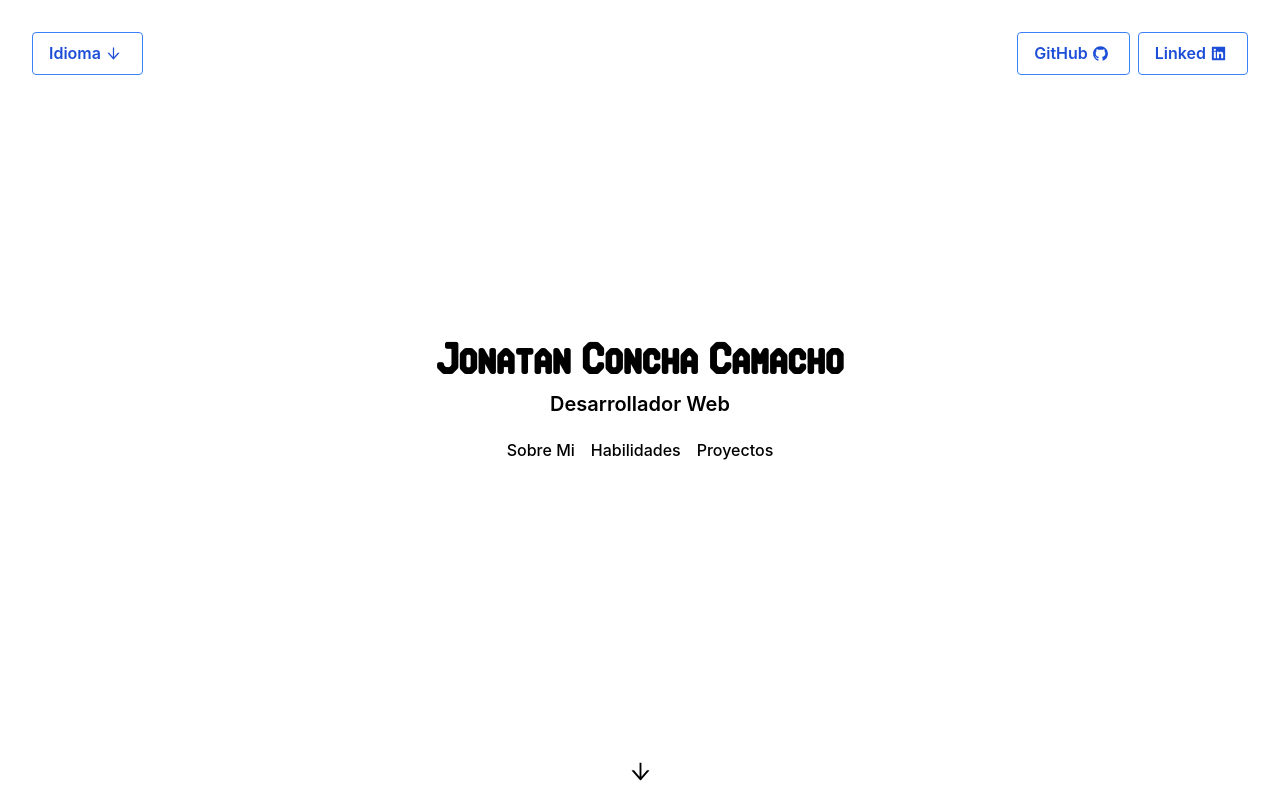
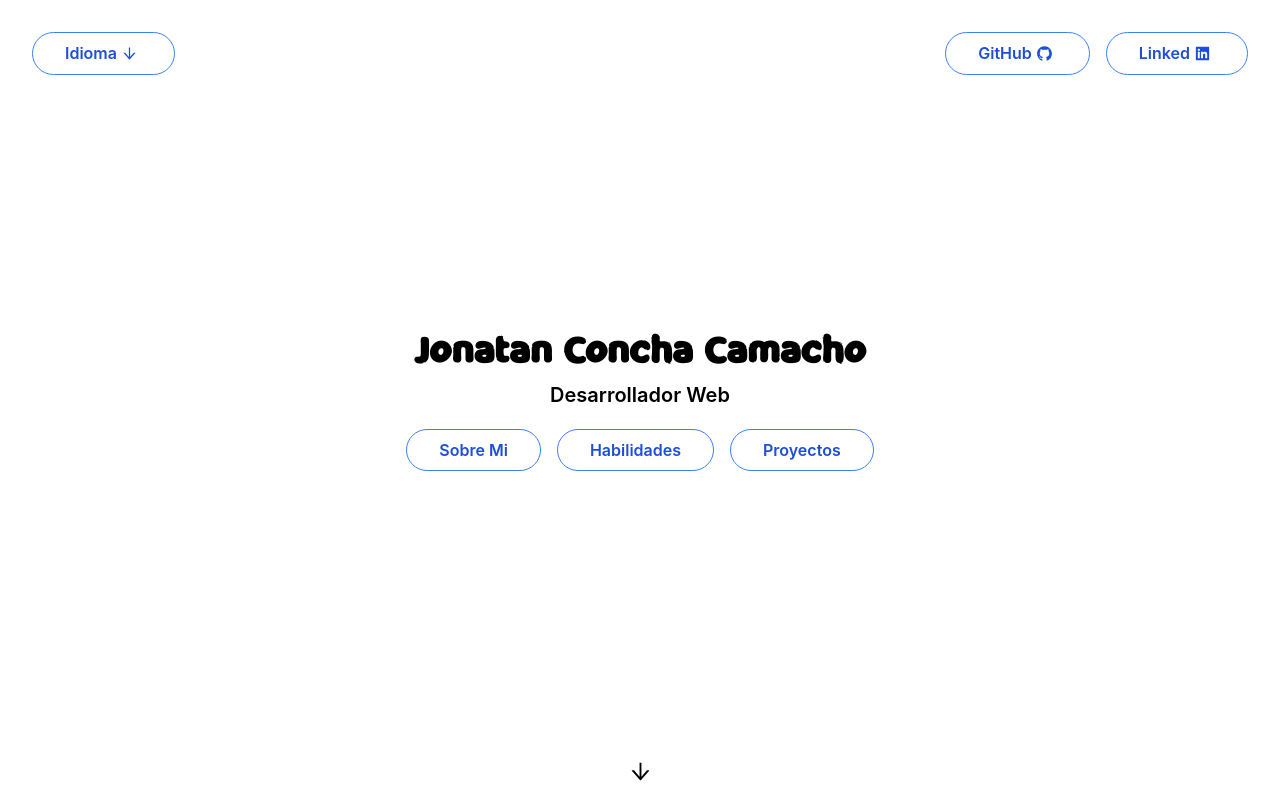
Before and after one commit to Zekret/portafolio, a React (Create React App) app: page / in a window 1280 px wide. Shown: the top 800 px of the page. Built offline with nearby package versions, Linux system fonts and the light colour scheme.

Commit message:
update: button component

```diff
--- a/src/App.css
+++ b/src/App.css
@@ -1,6 +1,6 @@
 
 @font-face {
   font-family: "Comic";
-  src: url("./assets/fonts/makisupa.ttf");
+  src: url("./assets/fonts/MilkyNice-Clean.ttf");
   font-display: swap;
 }
--- a/src/components/Proyects.js
+++ b/src/components/Proyects.js
@@ -17,6 +17,7 @@ import "swiper/css/navigation";
 
 // import required modules
 import { EffectFlip, Pagination, Navigation } from "swiper";
+import Button from './button/Button';
 
 const Proyects = ({ proyects, t }) => {
 
@@ -54,9 +55,11 @@ const Proyects = ({ proyects, t }) => {
                                 label={t("proyects.p.description")}
                             />
                         </div>
-                        <a target="_blank" rel="noreferrer" className='tw-no-underline tw-cursor-pointer tw-bg-transparent hover:tw-bg-blue-500 tw-text-blue-700 tw-font-semibold hover:tw-text-white tw-py-2 tw-px-4 tw-border tw-border-blue-500 hover:tw-border-transparent tw-rounded' href='https://www.tenis-up.cl'>
-                            {t("proyects.p.button")}
-                        </a>
+                        <Button
+                            link
+                            label={t("proyects.p.button")}
+                            href={'https://www.tenis-up.cl'}
+                        />
                     </div>
                 </div>
             </div>
--- a/src/components/Translate.js
+++ b/src/components/Translate.js
@@ -4,7 +4,7 @@ import en from '../assets/translate/en.png'
 
 const Translate = ({ mobile, translate = {}, i18n, setShowLng }) => {
     return (
-        <div onClick={() => { i18n.changeLanguage(translate === 'ES' ? 'es' : 'en'); setShowLng(false) }} className='tw-mt-4 tw-gap-4 tw-cursor-pointer tw-flex tw-flex-row tw-justify-center tw-bg-transparent hover:tw-bg-blue-500 tw-text-blue-700 tw-font-semibold hover:tw-text-white tw-py-2 tw-px-4 tw-border tw-border-blue-500 hover:tw-border-transparent tw-rounded'>
+        <div onClick={() => { i18n.changeLanguage(translate === 'ES' ? 'es' : 'en'); setShowLng(false) }} className='tw-mt-4 tw-gap-4 tw-cursor-pointer tw-flex tw-flex-row tw-justify-center tw-bg-transparent hover:tw-bg-blue-500 tw-text-blue-700 tw-font-semibold hover:tw-text-white tw-py-2 tw-px-4 xs:tw-px-8 tw-border tw-border-blue-500 hover:tw-border-transparent tw-rounded-3xl'>
             {!mobile &&
                 <div>
                     {translate}
--- /dev/null
+++ b/src/components/button/Button.js
@@ -0,0 +1,22 @@
+import React from 'react';
+
+const Button = ({ onClick = {}, label, link, href={}, buttonClass, className }) => {
+    return (
+        <>
+            {link ?
+                <a target="_blank" rel="noreferrer" className='tw-no-underline tw-cursor-pointer tw-bg-transparent hover:tw-bg-blue-500 tw-text-blue-700 tw-font-semibold hover:tw-text-white tw-py-2 tw-px-4 xs:tw-px-8 tw-border tw-border-blue-500 hover:tw-border-transparent tw-rounded-3xl' href={href}>
+                    {label}
+                </a>
+                :
+                <button
+                    className={buttonClass ? 'tw-cursor-pointer tw-flex tw-flex-row tw-bg-transparent hover:tw-bg-blue-500 tw-text-blue-700 tw-font-semibold hover:tw-text-white tw-py-2 tw-px-4 xs:tw-px-8 tw-border tw-border-blue-500 hover:tw-border-transparent tw-rounded-3xl' : className}
+                    onClick={onClick}
+                >
+                    {label}
+                </button>}
+        </>
+
+    );
+};
+
+export default Button;
--- a/src/pages/Main.js
+++ b/src/pages/Main.js
@@ -11,6 +11,7 @@ import Footer from '../components/Footer';
 import { useMediaQuery } from '@material-ui/core';
 import es from '../assets/translate/es.png'
 import en from '../assets/translate/en.png'
+import Button from '../components/button/Button';
 
 const Main = () => {
 
@@ -91,9 +92,12 @@ const Main = () => {
     return (
         <div>
             <div className='tw-absolute tw-top-4 tw-left-2 xs:tw-left-8 xs:tw-top-8'>
-                <button onClick={() => handlerButton()} className={!mobile ? 'tw-cursor-pointer tw-flex tw-flex-row tw-bg-transparent hover:tw-bg-blue-500 tw-text-blue-700 tw-font-semibold hover:tw-text-white tw-py-2 tw-px-4 tw-border tw-border-blue-500 hover:tw-border-transparent tw-rounded' : 'tw-flex tw-flex-row tw-gap-2'}>
-                    {renderTranslator()}
-                </button>
+                <Button
+                    onClick={() => handlerButton()}
+                    label={renderTranslator()}
+                    buttonClass={false}
+                    className={!mobile ? 'tw-cursor-pointer tw-flex tw-flex-row tw-bg-transparent hover:tw-bg-blue-500 tw-text-blue-700 tw-font-semibold hover:tw-text-white tw-py-2 tw-px-2 xs:tw-px-8 tw-border tw-border-blue-500 hover:tw-border-transparent tw-rounded-3xl' : 'tw-flex tw-flex-row tw-gap-2'}
+                />
                 {showLng &&
                     <>
                         {i18n.translator.language === "es" && <Translate mobile={mobile} setShowLng={setShowLng} i18n={i18n} translate={"EN"} />}
@@ -101,12 +105,12 @@ const Main = () => {
                     </>
                 }
             </div>
-            <div className='tw-absolute tw-top-2 xs:tw-top-8 tw-right-2 xs:tw-right-8 tw-flex tw-flex-row tw-gap-2'>
-                <a target="_blank" rel="noreferrer" className={!mobile && 'tw-no-underline tw-cursor-pointer tw-flex tw-flex-row tw-bg-transparent hover:tw-bg-blue-500 tw-text-blue-700 tw-font-semibold hover:tw-text-white tw-py-2 tw-px-4 tw-border tw-border-blue-500 hover:tw-border-transparent tw-rounded'} href='https://github.com/Zekret'>
+            <div className='tw-absolute tw-top-2 xs:tw-top-8 tw-right-2 xs:tw-right-8 tw-flex tw-flex-row tw-gap-4'>
+                <a target="_blank" rel="noreferrer" className={!mobile && 'tw-no-underline tw-cursor-pointer tw-flex tw-flex-row tw-bg-transparent hover:tw-bg-blue-500 tw-text-blue-700 tw-font-semibold hover:tw-text-white tw-py-2 tw-px-4 xs:tw-px-8 tw-border tw-border-blue-500 hover:tw-border-transparent tw-rounded-3xl'} href='https://github.com/Zekret'>
                     {!mobile && 'GitHub'}
                     <AiOutlineGithub className='tw-p-1' size={mobile ? 35 : 25} />
                 </a>
-                <a target="_blank" rel="noreferrer" className={!mobile && 'tw-no-underline tw-cursor-pointer tw-flex tw-flex-row tw-bg-transparent hover:tw-bg-blue-500 tw-text-blue-700 tw-font-semibold hover:tw-text-white tw-py-2 tw-px-4 tw-border tw-border-blue-500 hover:tw-border-transparent tw-rounded'} href='https://www.linkedin.com/in/jonatan-benjamin-336982249/'>
+                <a target="_blank" rel="noreferrer" className={!mobile && 'tw-no-underline tw-cursor-pointer tw-flex tw-flex-row tw-bg-transparent hover:tw-bg-blue-500 tw-text-blue-700 tw-font-semibold hover:tw-text-white tw-py-2 tw-px-4 xs:tw-px-8 tw-border tw-border-blue-500 hover:tw-border-transparent tw-rounded-3xl'} href='https://www.linkedin.com/in/jonatan-benjamin-336982249/'>
                     {!mobile && 'Linked'}
                     <AiFillLinkedin className='tw-p-1' size={mobile ? 35 : 25} />
                 </a>
@@ -120,9 +124,21 @@ const Main = () => {
                     <h2 className='tw-font-semibold tw-text-xl tw-mt-3'>{t("main.job")}</h2>
                 </div>
                 <div className='tw-flex tw-flex-row tw-mt-5 tw-gap-4 tw-font-medium tw-text-base'>
-                    <button onClick={() => scrollToSection(about)} className='tw-cursor-pointer hover:tw-text-azul-main hover:tw-font-bold'>{t("main.about")}</button>
-                    <button onClick={() => scrollToSection(skills)} className='tw-cursor-pointer hover:tw-text-azul-main hover:tw-font-bold'>{t("main.skills")}</button>
-                    <button onClick={() => scrollToSection(proyects)} className='tw-cursor-pointer hover:tw-text-azul-main hover:tw-font-bold'>{t("main.proyects")}</button>
+                    <Button
+                        buttonClass
+                        label={t("main.about")}
+                        onClick={() => scrollToSection(about)}
+                    />
+                      <Button
+                        buttonClass
+                        label={t("main.skills")}
+                        onClick={() => scrollToSection(skills)}
+                    />
+                      <Button
+                        buttonClass
+                        label={t("main.proyects")}
+                        onClick={() => scrollToSection(proyects)}
+                    />
                 </div>
                 <div
                     onClick={() => scrollToSection(about)}
```
